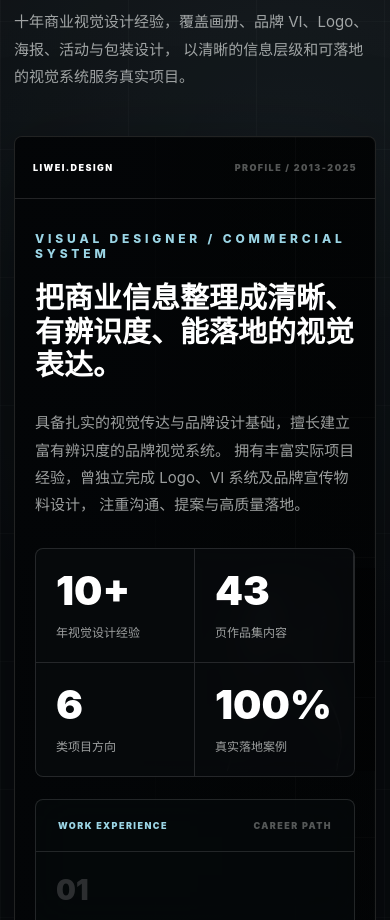
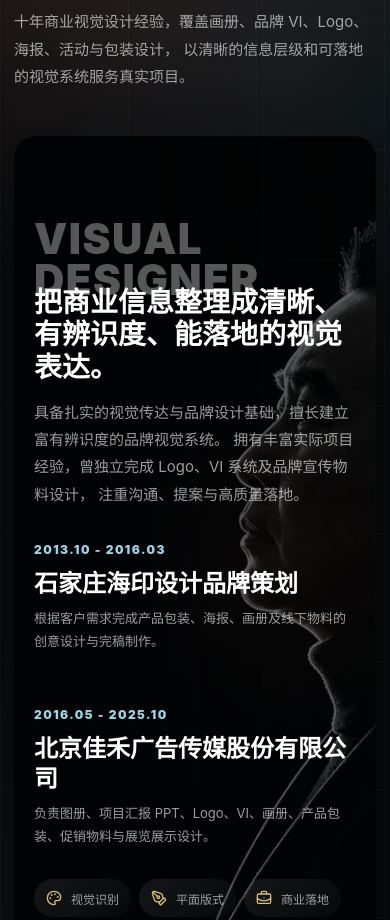
Before and after one commit to kaopue/liwei-portfolio, a React (Vite) app: page / in a window 390 px wide. Shown: the part 1080-2000 px from the top of the page. Built offline with nearby package versions, Linux system fonts and the light colour scheme.

Commit message:
Update portfolio

```diff
--- a/src/App.tsx
+++ b/src/App.tsx
@@ -121,13 +121,9 @@ function About() {
             alt="李维侧光肖像"
           />
 
-          <div className="about-spread-top">
-            <span>LIWEI.DESIGN</span>
-            <span>PROFILE / 2013-2025</span>
-          </div>
+          <div className="about-display-word" aria-hidden="true">VISUAL DESIGNER</div>
 
           <div className="about-spread-main">
-            <p className="eyebrow">VISUAL DESIGNER / COMMERCIAL SYSTEM</p>
             <h3>把商业信息整理成清晰、有辨识度、能落地的视觉表达。</h3>
             <p>
               具备扎实的视觉传达与品牌设计基础，擅长建立富有辨识度的品牌视觉系统。
@@ -136,27 +132,11 @@ function About() {
             </p>
           </div>
 
-          <div className="about-spread-stats">
-            {stats.map((item) => (
-              <div key={item.label}>
-                <strong>{item.value}</strong>
-                <span>{item.label}</span>
-              </div>
-            ))}
-          </div>
-
           <div className="about-spread-lower">
             <div className="about-spread-experience">
-              <div className="about-panel-title">
-                <span>WORK EXPERIENCE</span>
-                <span>CAREER PATH</span>
-              </div>
               <div className="about-spread-timeline">
-                {experiences.map((item, index) => (
+                {experiences.map((item) => (
                   <article key={item.company}>
-                    <span className="about-index">
-                      {String(index + 1).padStart(2, "0")}
-                    </span>
                     <time>{item.period}</time>
                     <div>
                       <h3>{item.company}</h3>
@@ -168,21 +148,6 @@ function About() {
             </div>
 
             <div className="about-spread-side">
-              <div className="about-panel-title">
-                <span>CONTACT</span>
-                <span>SKILLS</span>
-              </div>
-              <div className="about-contact-line">
-                <a href={`mailto:${contacts.email}`}>
-                  <Mail size={17} />
-                  <span>{contacts.email}</span>
-                </a>
-                <a href={`tel:${contacts.phone}`}>
-                  <Phone size={17} />
-                  <span>{contacts.phone}</span>
-                </a>
-                <span>{contacts.location}</span>
-              </div>
               <div className="about-focus-list">
                 {focusAreas.map(({ icon: Icon, label }) => (
                   <span key={label}>
--- a/src/styles.css
+++ b/src/styles.css
@@ -561,6 +561,10 @@ main {
   overflow: hidden;
   border-top: 1px solid var(--line);
   border-bottom: 1px solid var(--line);
+  background:
+    radial-gradient(circle at 18% 8%, rgba(164, 73, 42, 0.16), transparent 30%),
+    linear-gradient(180deg, rgba(255, 255, 255, 0.035), transparent 28%),
+    var(--bg-soft);
 }
 
 .about::before {
@@ -588,11 +592,12 @@ main {
 
 .about-spread {
   position: relative;
-  min-height: 900px;
+  min-height: 780px;
   overflow: hidden;
-  border: 1px solid var(--line);
-  border-radius: 8px;
-  background: #020303;
+  border-radius: 34px;
+  background:
+    radial-gradient(circle at 72% 44%, rgba(164, 73, 42, 0.22), transparent 28%),
+    linear-gradient(135deg, #010202, #07090a 58%, #020303);
   box-shadow:
     0 42px 120px rgba(0, 0, 0, 0.42),
     0 0 0 1px rgba(155, 213, 229, 0.025) inset;
@@ -604,11 +609,11 @@ main {
   z-index: 1;
   content: "";
   background:
-    linear-gradient(90deg, rgba(3, 5, 7, 0.96) 0%, rgba(3, 5, 7, 0.88) 33%, rgba(3, 5, 7, 0.48) 58%, rgba(3, 5, 7, 0.24) 100%),
-    linear-gradient(180deg, rgba(3, 5, 7, 0.18) 0%, rgba(3, 5, 7, 0.54) 100%),
+    linear-gradient(90deg, rgba(3, 5, 7, 0.92) 0%, rgba(3, 5, 7, 0.74) 40%, rgba(3, 5, 7, 0.34) 100%),
+    linear-gradient(180deg, rgba(3, 5, 7, 0.08) 0%, rgba(3, 5, 7, 0.68) 100%),
     linear-gradient(90deg, rgba(255, 255, 255, 0.045) 1px, transparent 1px),
     linear-gradient(rgba(255, 255, 255, 0.03) 1px, transparent 1px);
-  background-size: auto, auto, 140px 140px, 140px 140px;
+  background-size: auto, auto, 124px 124px, 124px 124px;
   pointer-events: none;
 }
 
@@ -624,45 +629,40 @@ main {
 
 .about-spread-image {
   position: absolute;
-  inset: 0;
-  width: 100%;
+  inset: 0 0 0 auto;
+  z-index: 2;
+  width: 68%;
   height: 100%;
-  object-fit: contain;
-  object-position: right 30%;
-  opacity: 0.92;
-  filter: contrast(1.06) saturate(0.78);
-}
-
-.about-spread-top,
+  object-fit: cover;
+  object-position: right center;
+  opacity: 0.72;
+  filter: contrast(1.08) saturate(0.78);
+}
+
 .about-spread-main,
-.about-spread-stats,
 .about-spread-lower {
   position: relative;
-  z-index: 2;
-}
-
-.about-spread-top {
-  display: flex;
-  min-height: 78px;
-  align-items: center;
-  justify-content: space-between;
-  gap: 28px;
-  border-bottom: 1px solid var(--line);
-  padding: 0 38px;
-  color: var(--faint);
-  font-size: 11px;
-  font-weight: 900;
-  letter-spacing: 0.24em;
+  z-index: 4;
+}
+
+.about-display-word {
+  position: absolute;
+  z-index: 3;
+  top: 104px;
+  left: 124px;
+  max-width: 760px;
+  color: rgba(255, 255, 255, 0.88);
+  font-size: 84px;
+  font-weight: 950;
+  letter-spacing: 0.035em;
+  line-height: 0.88;
   text-transform: uppercase;
-}
-
-.about-spread-top span:first-child {
-  color: #fff;
+  pointer-events: none;
 }
 
 .about-spread-main {
-  max-width: 760px;
-  padding: 70px 0 64px 64px;
+  max-width: 545px;
+  padding: 292px 0 0 126px;
 }
 
 .about-spread-main h3,
@@ -671,128 +671,52 @@ main {
 }
 
 .about-spread-main h3 {
-  margin-top: 34px;
   color: #fff;
-  font-size: 52px;
+  font-size: 31px;
   font-weight: 950;
-  line-height: 1.08;
+  line-height: 1.16;
   letter-spacing: 0;
 }
 
 .about-spread-main > p:last-child {
-  max-width: 660px;
-  margin-top: 28px;
-  color: var(--muted);
-  font-size: 17px;
-  line-height: 1.9;
-}
-
-.about-spread-stats {
-  display: grid;
-  grid-template-columns: repeat(4, minmax(0, 1fr));
-  width: min(760px, calc(100% - 128px));
-  margin-left: 64px;
-  overflow: hidden;
-  border: 1px solid var(--line);
-  border-radius: 8px;
-  background: rgba(9, 12, 14, 0.72);
-  backdrop-filter: blur(16px);
-}
-
-.about-spread-stats div {
-  min-height: 140px;
-  border-right: 1px solid var(--line);
-  padding: 28px 30px;
-}
-
-.about-spread-stats div:last-child {
-  border-right: 0;
-}
-
-.about-spread-stats strong {
-  display: block;
-  color: #fff;
-  font-size: 52px;
-  font-weight: 950;
-  line-height: 1;
-  letter-spacing: 0;
-}
-
-.about-spread-stats span {
-  display: block;
+  max-width: 560px;
   margin-top: 16px;
   color: var(--muted);
   font-size: 14px;
+  line-height: 1.76;
 }
 
 .about-spread-lower {
   display: grid;
-  grid-template-columns: minmax(0, 1fr) 430px;
-  gap: 0;
-  margin: 42px 38px 38px;
-  overflow: hidden;
-  border: 1px solid var(--line);
-  border-radius: 8px;
-  background: rgba(6, 9, 11, 0.78);
-  backdrop-filter: blur(18px);
+  grid-template-columns: minmax(0, 1fr) 330px;
+  gap: 68px;
+  margin: 58px 76px 70px 126px;
 }
 
 .about-spread-experience {
-  border-right: 1px solid var(--line);
-}
-
-.about-panel-title {
-  display: flex;
-  min-height: 58px;
-  align-items: center;
-  justify-content: space-between;
-  gap: 22px;
-  border-bottom: 1px solid var(--line);
-  padding: 0 30px;
-  color: var(--faint);
-  font-size: 11px;
-  font-weight: 900;
-  letter-spacing: 0.24em;
-  text-transform: uppercase;
-}
-
-.about-panel-title span:first-child {
-  color: var(--accent);
+  min-width: 0;
 }
 
 .about-spread-timeline {
   display: grid;
   grid-template-columns: repeat(2, minmax(0, 1fr));
+  gap: 54px;
 }
 
 .about-spread-timeline article {
   display: grid;
-  grid-template-columns: 52px minmax(0, 1fr);
-  gap: 20px;
-  min-height: 210px;
-  border-right: 1px solid var(--line);
-  padding: 32px 34px;
-}
-
-.about-spread-timeline article:last-child {
-  border-right: 0;
-}
-
-.about-index {
-  grid-row: 1 / span 2;
-  color: rgba(255, 255, 255, 0.16);
-  font-size: 34px;
-  font-weight: 950;
-  line-height: 1;
+  gap: 10px;
+  align-content: start;
+  min-height: 0;
+  padding: 0;
 }
 
 .about-spread-timeline time {
   display: block;
-  grid-column: 2;
   color: var(--accent);
   font-size: 12px;
   font-weight: 900;
-  letter-spacing: 0.14em;
+  letter-spacing: 0.12em;
 }
 
 .about-spread-timeline h3,
@@ -800,73 +724,53 @@ main {
   margin: 0;
 }
 
-.about-spread-timeline article > div {
-  grid-column: 2;
-}
-
 .about-spread-timeline h3 {
-  margin-top: 20px;
+  margin-top: 4px;
   color: #fff;
   font-size: 24px;
-  font-weight: 850;
+  font-weight: 900;
   line-height: 1.25;
 }
 
 .about-spread-timeline p {
-  margin-top: 14px;
-  color: var(--muted);
-  font-size: 14px;
-  line-height: 1.78;
+  max-width: 360px;
+  margin-top: 8px;
+  color: var(--muted);
+  font-size: 13px;
+  line-height: 1.76;
 }
 
 .about-spread-side {
   min-width: 0;
-}
-
-.about-contact-line {
-  display: grid;
-  gap: 14px;
-  border-bottom: 1px solid var(--line);
-  padding: 24px 28px;
-}
-
-.about-contact-line a,
-.about-contact-line > span {
-  display: flex;
-  align-items: center;
-  gap: 12px;
-  min-height: 28px;
-  color: var(--muted);
-  font-size: 14px;
-  font-weight: 800;
-}
-
-.about-contact-line svg {
-  color: var(--accent);
+  align-self: start;
 }
 
 .about-focus-list,
 .about-tool-list {
   display: flex;
   flex-wrap: wrap;
-  gap: 10px;
-  padding: 22px 28px 0;
+  gap: 9px;
+  padding: 24px 0 0;
 }
 
 .about-tool-list {
-  padding-bottom: 26px;
+  padding-top: 18px;
+  padding-bottom: 0;
+}
+
+.about-spread-side .about-focus-list {
+  padding-top: 0;
 }
 
 .about-focus-list span,
 .about-tool-list span {
   display: inline-flex;
-  min-height: 42px;
+  min-height: 36px;
   align-items: center;
   gap: 9px;
-  border: 1px solid var(--line);
   border-radius: 999px;
-  padding: 10px 14px;
-  background: rgba(255, 255, 255, 0.032);
+  padding: 8px 13px;
+  background: linear-gradient(135deg, rgba(255, 255, 255, 0.075), rgba(255, 255, 255, 0.025));
   color: var(--muted);
   font-size: 13px;
 }
@@ -1280,31 +1184,34 @@ main {
   }
 
   .about-spread {
-    min-height: 870px;
+    min-height: 760px;
+  }
+
+  .about-display-word {
+    top: 96px;
+    left: 116px;
+    max-width: 720px;
+    font-size: 78px;
   }
 
   .about-spread-main {
-    max-width: 690px;
-    padding-left: 48px;
+    max-width: 560px;
+    padding: 276px 0 0 116px;
   }
 
   .about-spread-main h3 {
-    font-size: 50px;
-  }
-
-  .about-spread-stats {
-    width: min(700px, calc(100% - 96px));
-    margin-left: 48px;
+    font-size: 29px;
   }
 
   .about-spread-lower {
-    grid-template-columns: minmax(0, 1fr) 380px;
-    margin-right: 28px;
-    margin-left: 28px;
+    grid-template-columns: minmax(0, 1fr) 330px;
+    gap: 52px;
+    margin-right: 48px;
+    margin-left: 116px;
   }
 
   .about-spread-timeline article {
-    padding: 28px;
+    padding: 0;
   }
 
   .hero h1 {
@@ -1408,34 +1315,45 @@ main {
 
   .about-spread {
     min-height: 0;
+    border-radius: 28px;
   }
 
   .about-spread-image {
-    object-position: right 30%;
+    width: 72%;
+    opacity: 0.58;
+    object-position: right 28%;
+  }
+
+  .about-side-rail {
+    display: none;
+  }
+
+  .about-display-word {
+    top: 104px;
+    left: 36px;
+    max-width: 620px;
+    font-size: 62px;
+    opacity: 0.48;
   }
 
   .about-spread-main {
     max-width: 620px;
-    padding: 58px 36px 58px;
+    padding: 220px 36px 0;
   }
 
   .about-spread-main h3 {
-    font-size: 44px;
-  }
-
-  .about-spread-stats {
-    width: calc(100% - 72px);
-    margin-left: 36px;
+    font-size: 38px;
   }
 
   .about-spread-lower {
     grid-template-columns: 1fr;
-    margin: 34px 36px 36px;
+    gap: 34px;
+    margin: 44px 36px 54px;
   }
 
   .about-spread-experience {
     border-right: 0;
-    border-bottom: 1px solid var(--line);
+    border-bottom: 0;
   }
 
   .about-spread-timeline {
@@ -1444,10 +1362,6 @@ main {
 
   .about-spread-timeline article {
     border-right: 0;
-    border-bottom: 1px solid var(--line);
-  }
-
-  .about-spread-timeline article:last-child {
     border-bottom: 0;
   }
 
@@ -1603,21 +1517,32 @@ main {
     opacity: 0.38;
   }
 
-  .about-spread-top {
-    min-height: 62px;
-    gap: 14px;
-    padding: 0 18px;
-    font-size: 9px;
-    letter-spacing: 0.16em;
+  .about-spread {
+    border-radius: 22px;
+  }
+
+  .about-spread-image {
+    width: 100%;
+    opacity: 0.34;
+    object-fit: cover;
+    object-position: 64% center;
+  }
+
+  .about-display-word {
+    top: 82px;
+    left: 20px;
+    max-width: 330px;
+    font-size: 42px;
+    line-height: 0.98;
+    opacity: 0.38;
   }
 
   .about-spread-main {
-    padding: 32px 20px 30px;
+    padding: 150px 20px 0;
   }
 
   .about-spread-main h3 {
-    margin-top: 20px;
-    font-size: 29px;
+    font-size: 28px;
     line-height: 1.15;
   }
 
@@ -1627,81 +1552,36 @@ main {
     line-height: 1.82;
   }
 
-  .about-spread-stats {
-    grid-template-columns: repeat(2, minmax(0, 1fr));
-    width: calc(100% - 40px);
-    margin-left: 20px;
-  }
-
-  .about-spread-stats div {
-    min-height: 112px;
-    border-bottom: 1px solid var(--line);
-    padding: 22px 20px;
-  }
-
-  .about-spread-stats div:nth-child(odd) {
-    border-right: 1px solid var(--line);
-  }
-
-  .about-spread-stats div:nth-last-child(-n + 2) {
-    border-bottom: 0;
-  }
-
-  .about-spread-stats strong {
-    font-size: 40px;
-  }
-
-  .about-spread-stats span {
-    margin-top: 12px;
-    font-size: 12px;
-  }
-
-  .about-spread-stats div:last-child {
-    border-right: 0;
-  }
-
   .about-spread-lower {
-    margin: 22px 20px 20px;
+    gap: 32px;
+    margin: 34px 20px 48px;
   }
 
   .about-spread-timeline article {
     grid-template-columns: 1fr;
-    gap: 14px;
+    gap: 8px;
     min-height: 0;
-    padding: 24px 20px;
-  }
-
-  .about-index,
+    padding: 0;
+  }
+
   .about-spread-timeline time,
   .about-spread-timeline article > div {
     grid-column: auto;
   }
 
-  .about-index {
-    grid-row: auto;
-    font-size: 28px;
-  }
-
   .about-spread-timeline h3 {
-    margin-top: 10px;
-    font-size: 21px;
+    margin-top: 4px;
+    font-size: 24px;
   }
 
   .about-spread-timeline p {
     font-size: 13px;
-  }
-
-  .about-panel-title {
-    min-height: 52px;
-    padding-inline: 22px;
-    font-size: 9px;
-    letter-spacing: 0.16em;
   }
 
   .about-focus-list,
   .about-tool-list {
     gap: 8px;
-    padding-inline: 18px;
+    padding-inline: 0;
   }
 
   .about-focus-list span,
@@ -1711,15 +1591,6 @@ main {
     font-size: 12px;
   }
 
-  .about-contact-line {
-    padding: 20px 18px;
-  }
-
-  .about-contact-line a,
-  .about-contact-line > span {
-    font-size: 13px;
-  }
-
   .about-metrics,
   .about-experience-cards,
   .about-focus-row {
```
